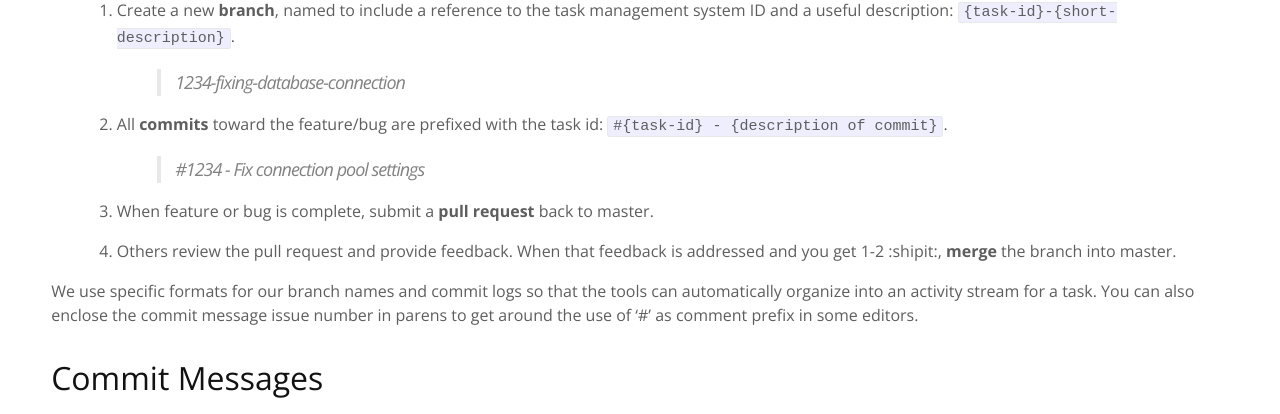
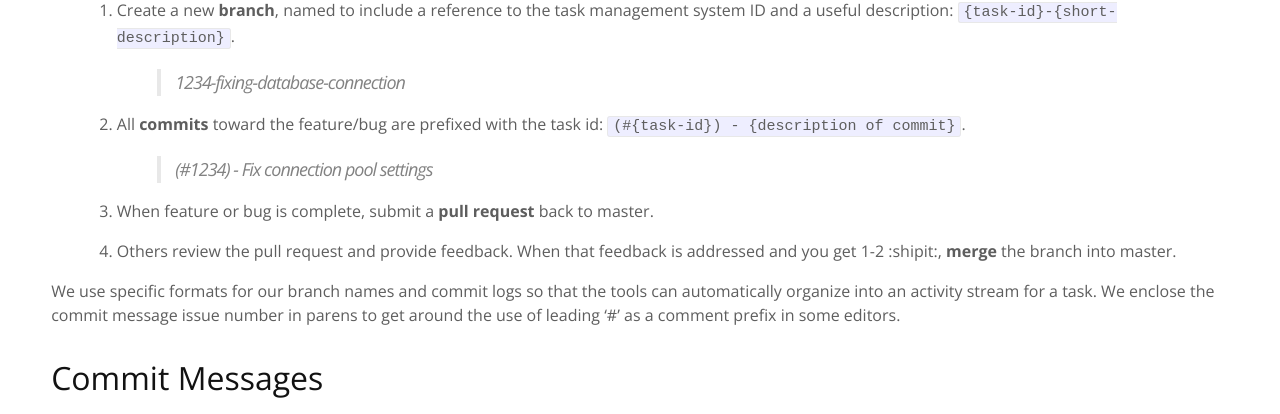
Before and after one commit to atsid/guides, a Jekyll site: the page built from github.md, in a window 1280 px wide. Shown: the part 552-966 px from the top of the page. Built offline with Jekyll 4.4.1, drawn with Linux system fonts in a browser that asks for light colours.

Commit message:
Update 2015-11-06T20:40:34.928Z

```diff
--- a/github.md
+++ b/github.md
@@ -18,16 +18,16 @@ When a new feature or bug needs to be worked on, we:
 
     > 1234-fixing-database-connection
 
-2. All **commits** toward the feature/bug are prefixed with the task id: `#{task-id} - {description of commit}`.
+2. All **commits** toward the feature/bug are prefixed with the task id: `(#{task-id}) - {description of commit}`.
 
-    > \#1234 - Fix connection pool settings
+    > \(#1234) - Fix connection pool settings
 
 3. When feature or bug is complete, submit a **pull request** back to master.
 
 4. Others review the pull request and provide feedback. When that feedback is addressed and you get 1-2 :shipit:, **merge** the branch into master.
 
 We use specific formats for our branch names and commit logs so that the tools can automatically organize into an activity stream for a task.
-You can also enclose the commit message issue number in parens to get around the use of '#' as comment prefix in some editors.
+We enclose the commit message issue number in parens to get around the use of leading '#' as a comment prefix in some editors.
 
 ## Commit Messages
 
```
